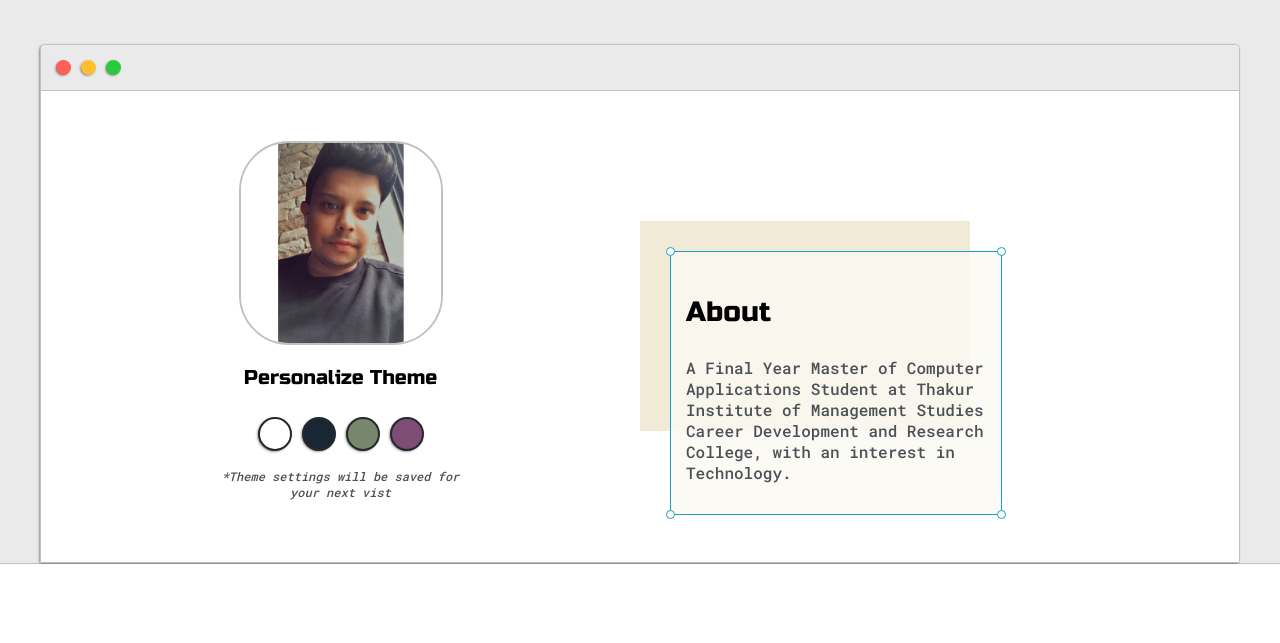
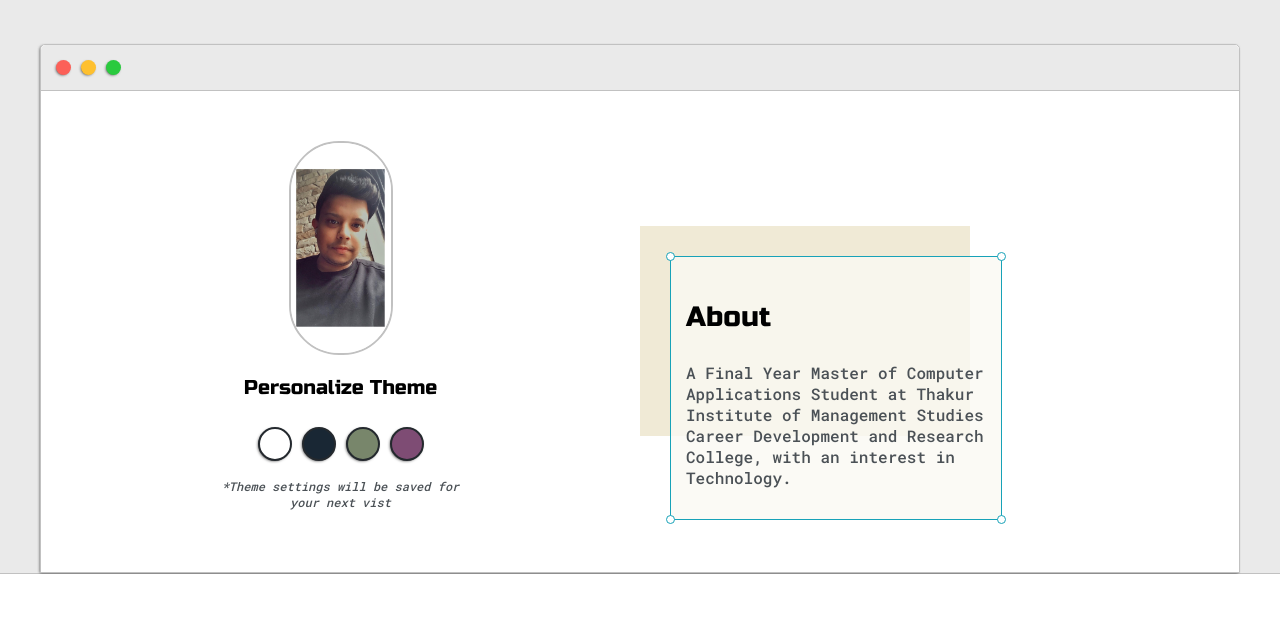
Before and after one commit to saudshaikh724/Portfolio, a plain HTML site: page index.html in a window 1280 px wide. Shown: the part 117-760 px from the top of the page. Drawn offline with Linux system fonts and the light colour scheme.

Commit message:
Update default.css

```diff
--- a/default.css
+++ b/default.css
@@ -173,8 +173,8 @@ h6 { font-size: 16px;}
 	display: block;
 	margin:0 auto;
 
-	height: 200px;
-	width: 200px;
+	height: 210px;
+	width: 100px;
 	object-fit: cover;
 	border:2px solid var(--borderColor);
 	border-radius: 50px;
```
